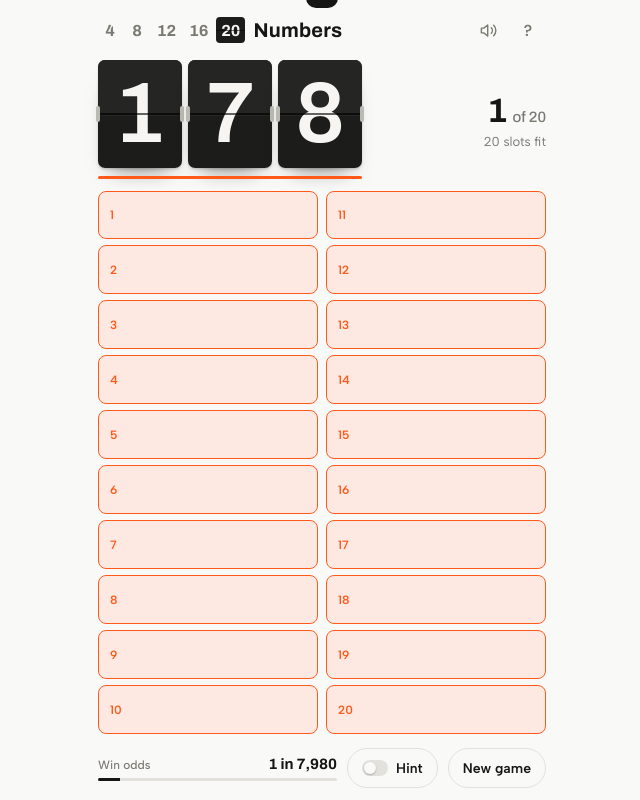
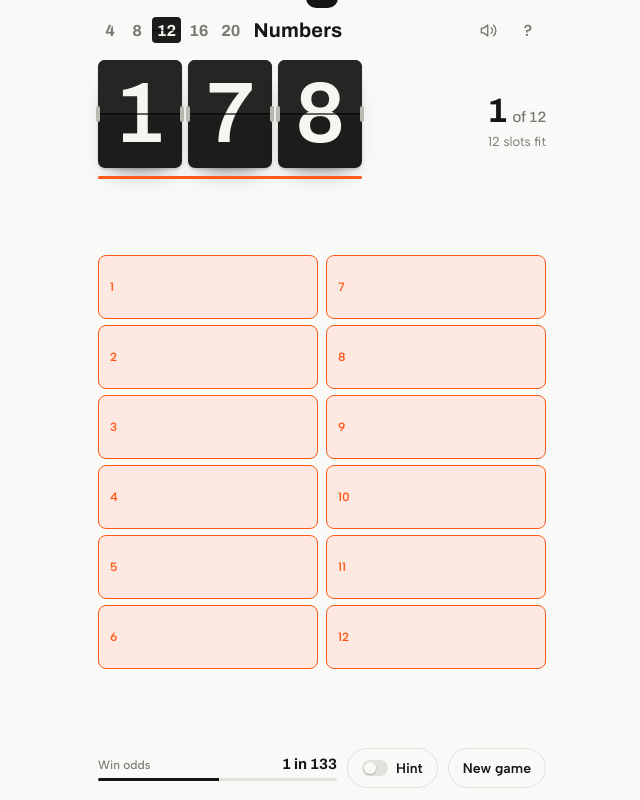
Before and after one commit to rkesh05-hub/20-numbers, a plain HTML site: page index.html in a window 1280 px wide. Shown: the whole page, without its empty margins (318-958 px from the left). Drawn offline with Linux system fonts and the light colour scheme.

Commit message:
Add files via upload

```diff
--- a/index.html
+++ b/index.html
@@ -301,16 +301,16 @@ canvas#fx{position:fixed;inset:0;width:100%;height:100%;pointer-events:none;z-in
 (() => {
 const V=[1,1,.75,.51928,.34358,.22141,.14017,.087637,.054279,.033375,.020403,.012414,.0075238,.0045448,.0027375,.0016449,.00098624,.00059022,.00035262,.00021036,.00012532];
 const LO=100, HI=999, SPAN=HI-LO+1, MODES=[4,8,12,16,20];
-let N=20;
+let N=12;
 const $=id=>document.getElementById(id);
 const reduce=matchMedia('(prefers-reduced-motion: reduce)').matches;
 
 /* ---------- storage ---------- */
 const KEY='twenty-numbers.v1';
-let store={mode:20,stats:{},muted:false,hint:false};
+let store={mode:12,stats:{},muted:false,hint:false};
 try{Object.assign(store,JSON.parse(localStorage.getItem(KEY))||{})}catch(e){}
 if(store.best!=null&&!store.stats[20]){store.stats[20]={best:store.best,runs:store.runs||0,wins:store.wins||0};delete store.best;delete store.runs;delete store.wins}
-if(!MODES.includes(store.mode)) store.mode=20;
+if(!MODES.includes(store.mode)) store.mode=12;
 N=store.mode;
 const save=()=>{try{localStorage.setItem(KEY,JSON.stringify(store))}catch(e){}};
 const st=()=>store.stats[N]||(store.stats[N]={best:0,runs:0,wins:0});
```
